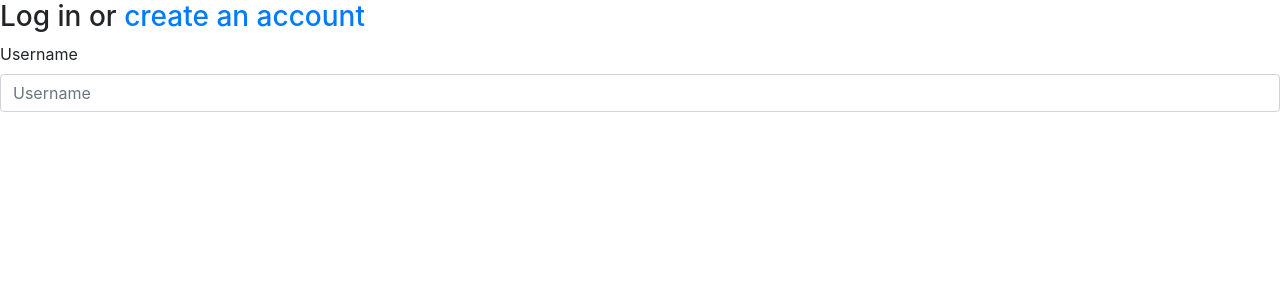
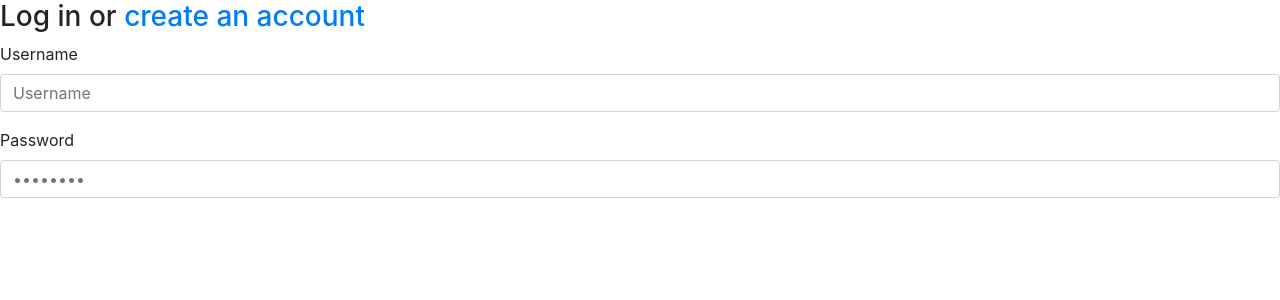
Before and after one commit to scampcoder/project1-cs50, a Flask app: template templates/login.html in a window 1280 px wide. Shown: the top 300 px of the page. Run offline with Flask 2, Linux system fonts and the light colour scheme; the template is opened without the code that fills it, so the values that code supplies are empty; some libraries are stand-ins or nearby versions.

Commit message:
Add password input field

```diff
--- a/templates/login.html
+++ b/templates/login.html
@@ -9,7 +9,10 @@
       <label for="username">Username</label>
       <input type="text" autocomplete="off" class="form-control" id="username" placeholder="Username">
     </div>
-
+    <div class="form-group">
+      <label for="password">Password</label>
+      <input type="password" class="form-control" id="password" placeholder="••••••••">
+    </div>
   </form>
 
 {% endblock %}
```
